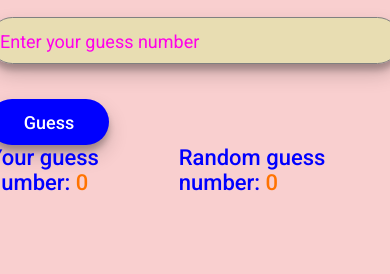
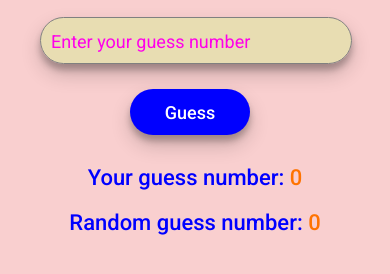
Before and after one commit to uttamsaha/number-guess-game, a plain HTML site: page index.html in a window 390 px wide. Shown: the part 274-548 px from the top of the page. Drawn offline with Linux system fonts and the light colour scheme.

Commit message:
responsive

```diff
--- a/css/style.css
+++ b/css/style.css
@@ -116,3 +116,27 @@ span{
   color: white;
   display: none;
 }
+
+@media (max-width:682px) {
+    input{
+        width: 300px;
+        margin-left: 40px;
+    }
+    button{
+        margin-left: 130px;
+        margin-top: -10px;
+    }
+    .result{
+        flex-direction: column;
+        text-align: center;
+        margin-top: 20px;
+    }
+    .result-msg{
+        margin-left: 60px;
+    }
+    #guess{
+        margin-bottom: 20px;
+        margin-top: 10px;
+    }
+
+}
--- a/index.html
+++ b/index.html
@@ -20,7 +20,7 @@
                 <input id="input-value" type="text" placeholder="Enter your guess number">
                 <button id="guess-btn">Guess</button>
                 <div class="result">
-                    <p>Your guess number: <span id="guess-number"> 0</span></p>
+                    <p id="guess">Your guess number: <span id="guess-number"> 0</span></p>
                     <p>Random guess number: <span id="random-number"> 0</span></p>
                 </div>
                 <div class="result-msg">
--- a/js/app.js
+++ b/js/app.js
@@ -41,5 +41,5 @@ document.getElementById('guess-btn').addEventListener('click', function(){
         fail.style.display = 'block';
         success.style.display = 'none';
     }
-     setTimeout(function () { location.reload(true); }, 2000);
+     setTimeout(function () { location.reload(true); }, 2500);
 })
```
Also changed, not shown: images/1.jpg (deleted), 1 other file.
